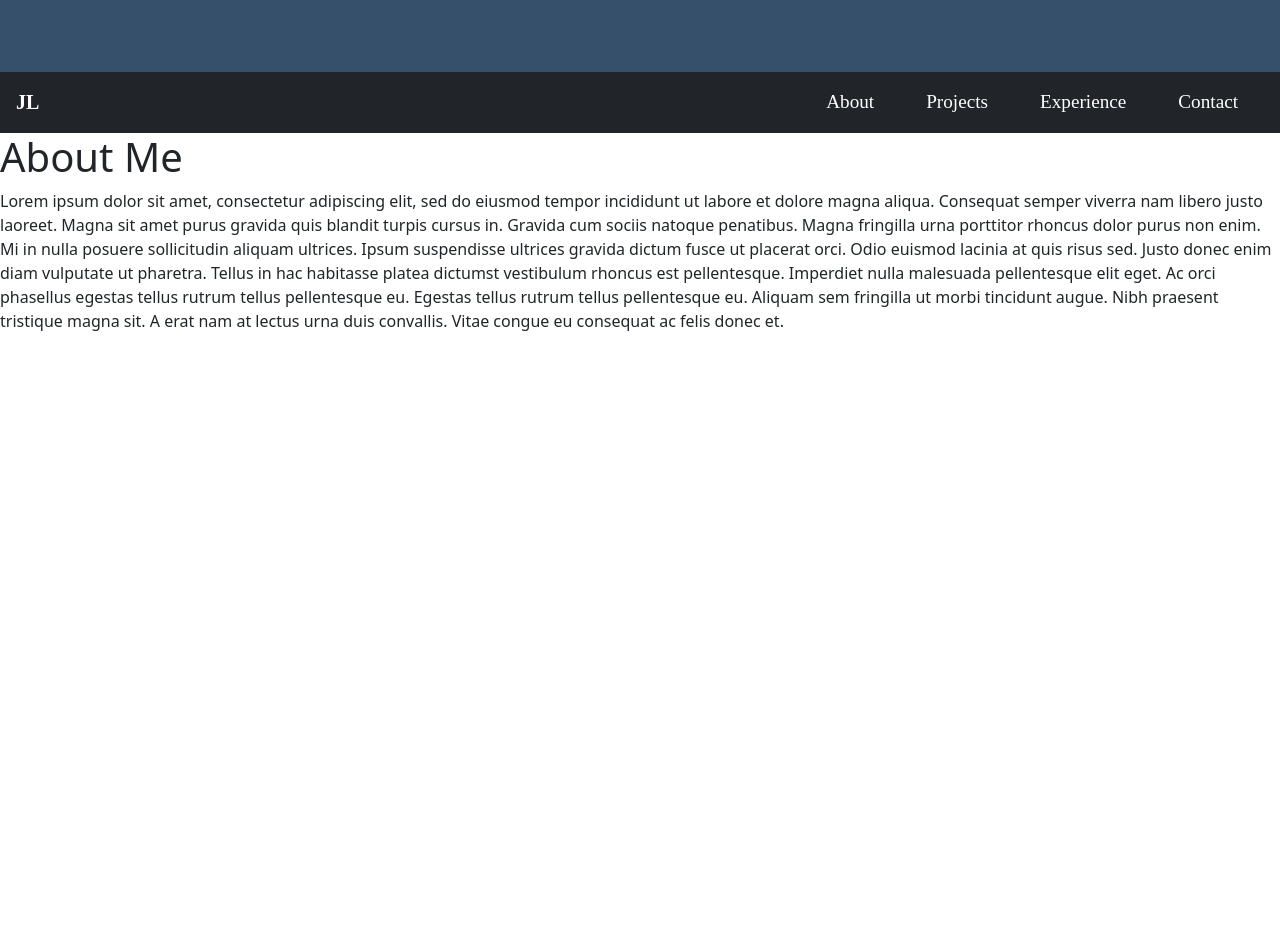
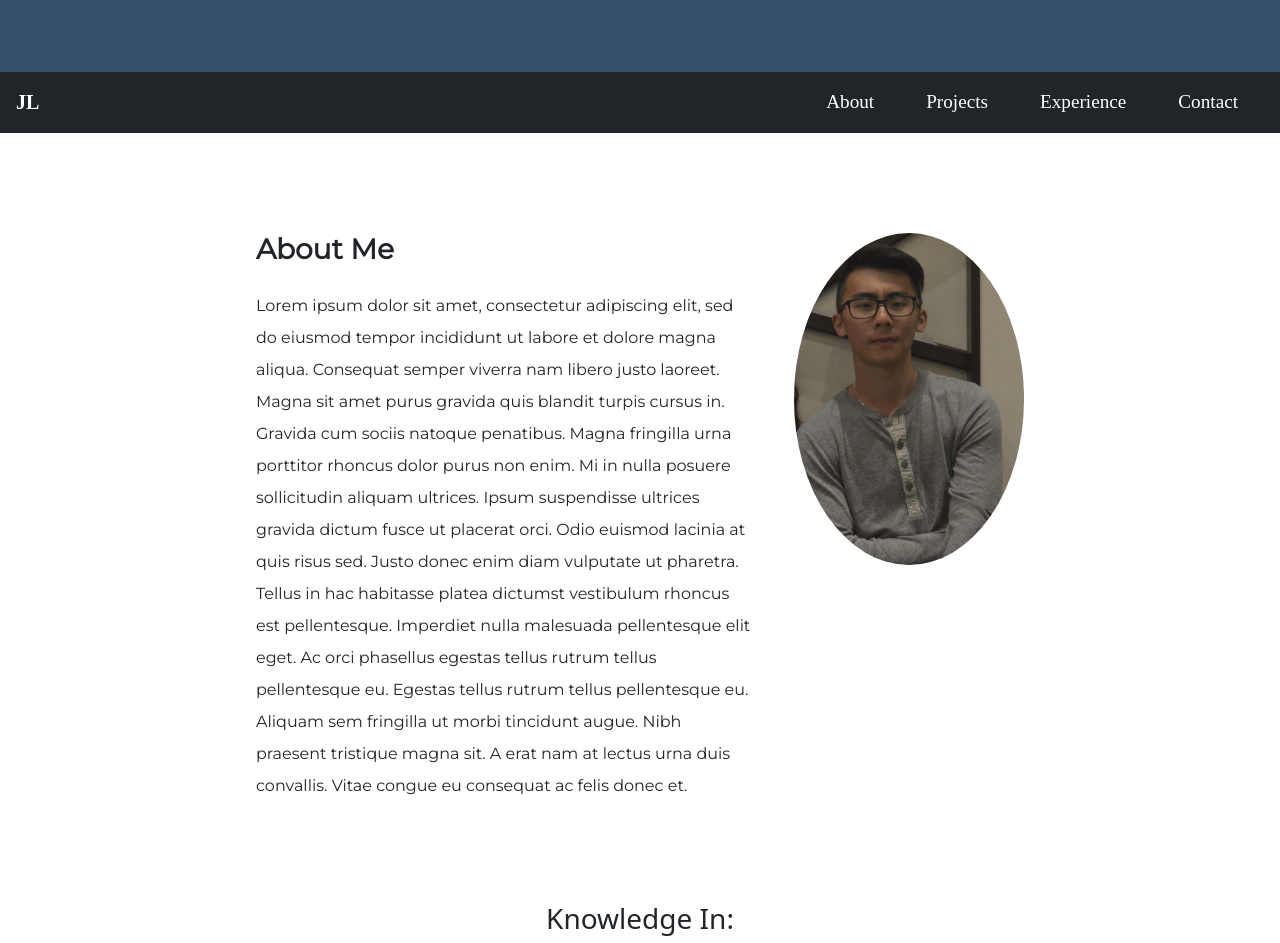
Before and after one commit to JackyLin2/Portfolio2.0, a React (Create React App) app: page / in a window 1280 px wide. Shown: the part 880-1823 px from the top of the page. Before the commit the page ends 1229 px from the top, so only its background shows below. Built offline with nearby package versions, Linux system fonts and the light colour scheme.

Commit message:
about me

```diff
--- a/public/index.html
+++ b/public/index.html
@@ -37,6 +37,7 @@
   integrity="sha384-9aIt2nRpC12Uk9gS9baDl411NQApFmC26EwAOH8WgZl5MYYxFfc+NcPb1dKGj7Sk"
   crossorigin="anonymous"
 />
+<link rel="stylesheet" href="https://use.fontawesome.com/releases/v5.15.1/css/all.css" integrity="sha384-vp86vTRFVJgpjF9jiIGPEEqYqlDwgyBgEF109VFjmqGmIY/Y4HV4d3Gp2irVfcrp" crossorigin="anonymous">
   </head>
   <body>
 
--- a/src/App.css
+++ b/src/App.css
@@ -33,9 +33,8 @@
 
 .navbar-brand{
   font-family: "Ubunty";
-  font-weight: bold;
-  display: inline-block;
-  font-size: 3.25rem;
+  font-weight: bolder;
+  font-size: 50%;
 }
 
 .nav-link{
@@ -45,3 +44,33 @@
 
 
 /* About Component */
+
+#about-container{
+  width: 60%;
+  margin: 100px auto 100px auto;
+  text-align: left;
+}
+
+
+.about-me{
+  text-align: left;
+  padding-bottom: 2% ;
+  font-family: "Montserrat";
+  font-weight: bold;
+}
+
+.about-paragrah{
+  font-family: "Montserrat";
+  line-height: 2;
+  padding-right: 35%;
+}
+
+.profile-picture{
+  border-radius: 100%;
+  width: 30%;
+  float: right;
+}
+
+.knowledge-section{
+  text-align: center;
+}
--- a/src/components/About.js
+++ b/src/components/About.js
@@ -1,16 +1,22 @@
 import React from 'react';
 import NavBar from './NavBar'
+import Me from '../images/me2.jpg'
 
 class About extends React.Component {
 
 
     render() {
         return (
-            <div id="about-container">
+            <div id="About-Component">
                 <NavBar />
-                <div className="about-title">
-                    <h1> About Me</h1>
-                    <p> Lorem ipsum dolor sit amet, consectetur adipiscing elit, sed do eiusmod tempor incididunt ut labore et dolore magna aliqua. Consequat semper viverra nam libero justo laoreet. Magna sit amet purus gravida quis blandit turpis cursus in. Gravida cum sociis natoque penatibus. Magna fringilla urna porttitor rhoncus dolor purus non enim. Mi in nulla posuere sollicitudin aliquam ultrices. Ipsum suspendisse ultrices gravida dictum fusce ut placerat orci. Odio euismod lacinia at quis risus sed. Justo donec enim diam vulputate ut pharetra. Tellus in hac habitasse platea dictumst vestibulum rhoncus est pellentesque. Imperdiet nulla malesuada pellentesque elit eget. Ac orci phasellus egestas tellus rutrum tellus pellentesque eu. Egestas tellus rutrum tellus pellentesque eu. Aliquam sem fringilla ut morbi tincidunt augue. Nibh praesent tristique magna sit. A erat nam at lectus urna duis convallis. Vitae congue eu consequat ac felis donec et. </p>
+                <div id="about-container">
+                    <img className="profile-picture" src={Me} alt="me"/>
+                    <h3 className="about-me"> About Me</h3>
+                    <p className="about-paragrah"> Lorem ipsum dolor sit amet, consectetur adipiscing elit, sed do eiusmod tempor incididunt ut labore et dolore magna aliqua. Consequat semper viverra nam libero justo laoreet. Magna sit amet purus gravida quis blandit turpis cursus in. Gravida cum sociis natoque penatibus. Magna fringilla urna porttitor rhoncus dolor purus non enim. Mi in nulla posuere sollicitudin aliquam ultrices. Ipsum suspendisse ultrices gravida dictum fusce ut placerat orci. Odio euismod lacinia at quis risus sed. Justo donec enim diam vulputate ut pharetra. Tellus in hac habitasse platea dictumst vestibulum rhoncus est pellentesque. Imperdiet nulla malesuada pellentesque elit eget. Ac orci phasellus egestas tellus rutrum tellus pellentesque eu. Egestas tellus rutrum tellus pellentesque eu. Aliquam sem fringilla ut morbi tincidunt augue. Nibh praesent tristique magna sit. A erat nam at lectus urna duis convallis. Vitae congue eu consequat ac felis donec et. </p>
+                </div>
+                <div className="knowledge-section">
+                    <h3> Knowledge In:  </h3>
+
                 </div>
             </div>
         );
```
Also changed, not shown: 1 other file (tests, documents, lock files or other folders).
